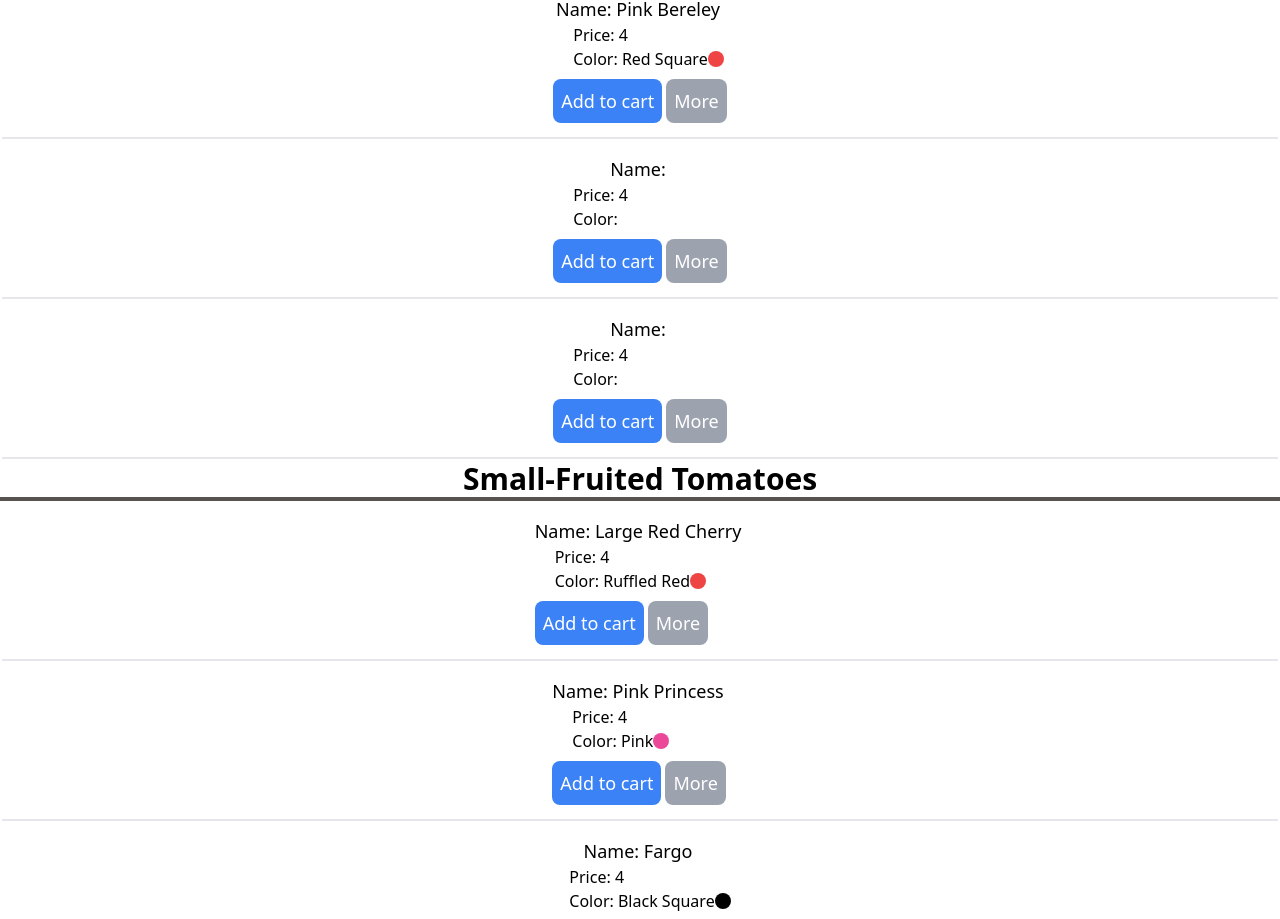
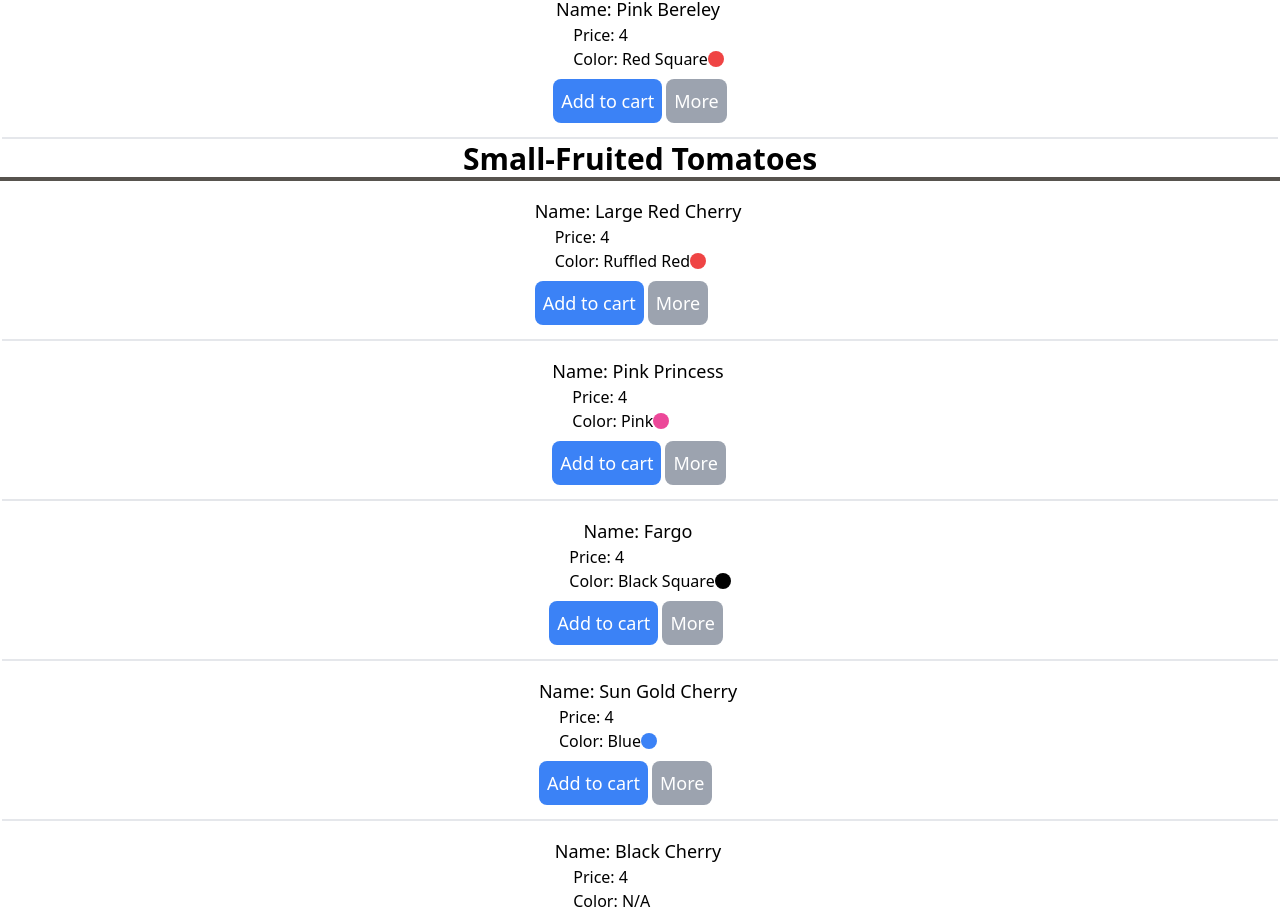
Before and after one commit to isaiahmartin847/farm-web, a Next.js app: page / in a window 1280 px wide. Shown: the part 773-1692 px from the top of the page. Built offline with nearby package versions, Linux system fonts and the light colour scheme.

Commit message:
removed empty data

```diff
--- a/src/app/plant-data.js
+++ b/src/app/plant-data.js
@@ -42,22 +42,6 @@ export const largeTomatos = [
         url: "https://www.fedcoseeds.com/seeds/pink-berkeley-tie-dye-organic-slicing-tomato-4041",
         color: "Red Square",
         colorCode: "bg-red-500"
-    },
-    {
-        id: crypto.randomUUID(),
-        name: "",
-        price: price,
-        url: "",
-        color: "",
-        colorCode: ""
-    },
-    {
-        id: crypto.randomUUID(),
-        name: "",
-        price: price,
-        url: "",
-        color: "",
-        colorCode: ""
     },
 
 ]
```
